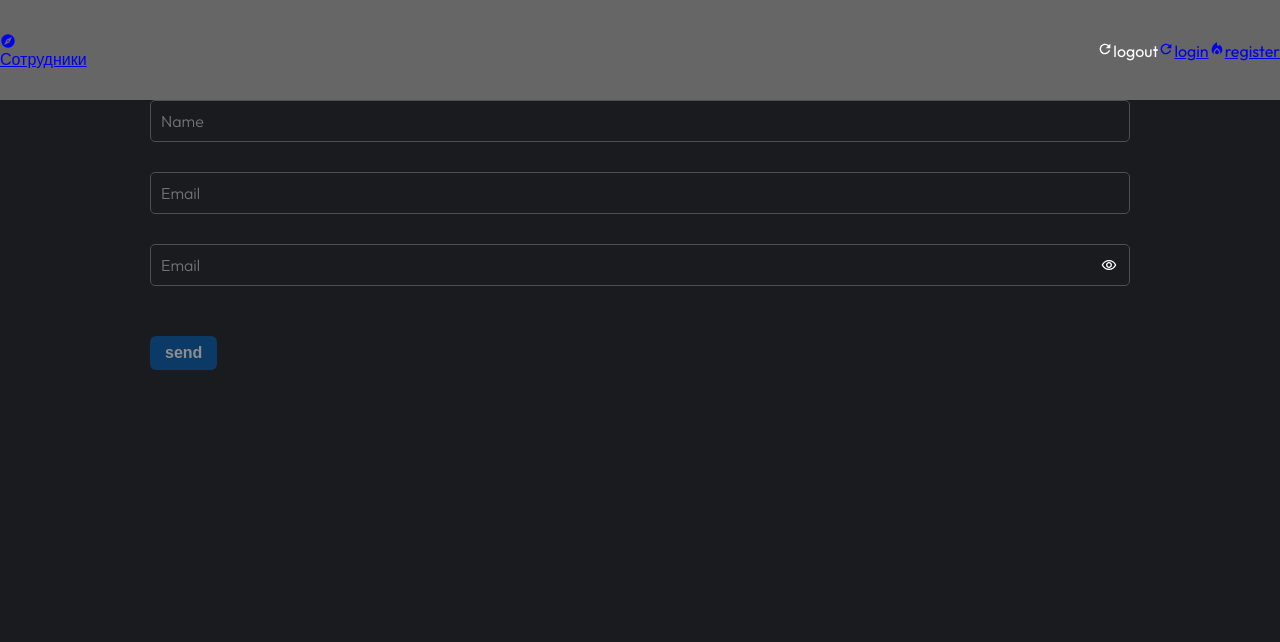
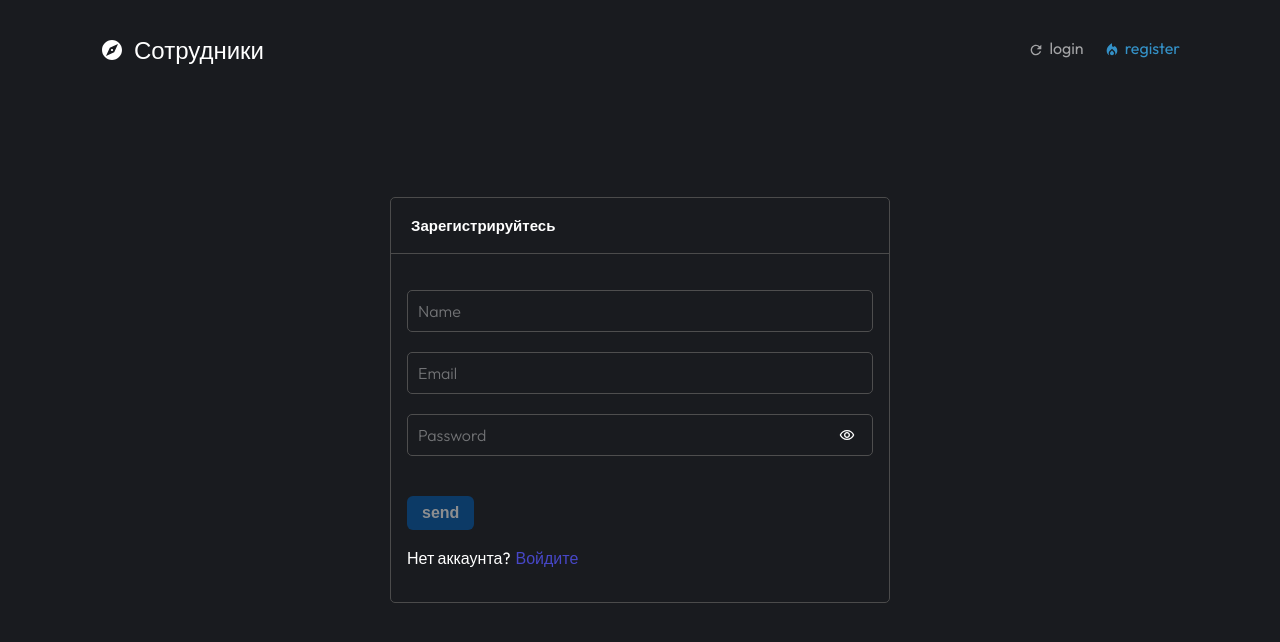
Before and after one commit to AlexLei1/employees-app-frontend, a Next.js app: page /register in a window 1280 px wide. Shown: the top 642 px of the page. Built offline with nearby package versions, Linux system fonts and the light colour scheme; no server answers.

Commit message:
added header styles

```diff
--- a/src/app/components/layout/header/Header.tsx
+++ b/src/app/components/layout/header/Header.tsx
@@ -2,10 +2,14 @@ import { FC, MouseEvent, forwardRef } from 'react'
 import styles from './header.module.scss'
 import Link from 'next/link'
 import {MaterialIcon} from '@/ui/icons/MaterialIcon'
+import { dataLink } from './header.data'
+import cn from 'classnames'
+import { useRouter } from 'next/router';
 
 
 const Header: FC = () => {
 
+const { asPath } = useRouter()
 	// const logoutHandler = (e: MouseEvent<HTMLAnchorElement>) => {
 	// 	e.preventDefault()
 	// 	logout()
@@ -15,34 +19,31 @@ const Header: FC = () => {
 
 	return (
 		<header className={styles.header}>
-
 			<div>
 				<Link href={'/'}>
 					<MaterialIcon name={'MdExplore'}/>
-					<h2>Сотрудники</h2>
+					<h1>Сотрудники</h1>
 				</Link>
 			</div>
 
-			<ul>
-				<li>
+
+			{false ?
 				<a onClick={() => console.log('logout')}>
 					<MaterialIcon name={'MdRefresh'}/>
 					<span>logout</span>
 				</a>
-				</li>
-				<li>
-					<Link href='/login'>
-						<MaterialIcon name={'MdRefresh'}/>
-						<span>login</span>
+				:
+				<ul>
+					{dataLink.map((link) => (
+						<li key={link.id}>
+								<Link className={cn({[styles.active]: asPath === link.path})} href={link.path}>
+									<MaterialIcon name={link.icon}/>
+									<span>{link.text}</span>
 								</Link>
 							</li>
-				<li>
-					<Link href='/register'>
-						<MaterialIcon name={'MdLocalFireDepartment'}/>
-						<span>register</span>
-					</Link>
-				</li>
-				</ul>
+					))}
+				</ul>}
+
 		</header>
 	)
 }
--- /dev/null
+++ b/src/app/components/layout/header/header.data.ts
@@ -0,0 +1,16 @@
+export const dataLink = [
+	{
+		id: 1,
+		path: '/login',
+		text: 'login',
+		icon: 'MdRefresh',
+		authorization: false
+	},
+	{
+		id: 2,
+		path: '/register',
+		text: 'register',
+		icon: 'MdLocalFireDepartment',
+		authorization: false
+	}
+]
--- a/src/app/components/layout/header/header.module.scss
+++ b/src/app/components/layout/header/header.module.scss
@@ -4,15 +4,50 @@
 	width: 100%;
 	display: flex;
 	justify-content: space-between;
-	background-color: rgb(102, 102, 102);
+	background-color: tra;
 	align-items: center;
+	padding: 0px 100px;
+	z-index: 1;
 
+	div {
+		a {
+			display: flex;
+			font-size: 24px;
+			color: white;
+			text-decoration: none;
+
+			h1 {
+				margin-left: 10px;
+			}
+		}
+	}
 
 	ul {
 		display: flex;
 
 		li {
+			margin-left: 20px;
 
+			a {
+				color: white;
+				opacity: .6;
+				text-decoration: none;
+				display: flex;
+				line-height: 12px;
+				span {
+					margin-left: 5px;
+				}
+
+				&:hover {
+					opacity: 1;
+					transition: ease-in-out .2s;
+				}
+			}
+
+			.active {
+				color: rgb(52, 145, 199);
+				opacity: 1;
+			}
 		}
 	}
 }
--- a/src/app/components/screens/auth/register/Register.tsx
+++ b/src/app/components/screens/auth/register/Register.tsx
@@ -3,7 +3,8 @@ import { SubmitHandler, useForm } from 'react-hook-form'
 import { validEmail } from '@/utils/regex';
 import Field from '@/components/ui/form-elements/Field';
 import Button from '@/components/ui/button/Button';
-
+import styles from './register.module.scss'
+import Link from 'next/link';
 interface Register {
 	name: string
 	email: string
@@ -14,7 +15,7 @@ const Register: FC = () => {
 	const {
 		register: registerInput,
 		handleSubmit,
-		formState: {errors},
+		formState: {errors, dirtyFields, isValid},
 		reset,
 		watch,
 	} = useForm<Register>({mode: 'onChange'})
@@ -28,18 +29,21 @@ const Register: FC = () => {
 
 
 	return (
-		<section>
+		<section className={styles.registerPage}>
+			<div>
+				<h1>Зарегистрируйтесь</h1>
 					<form onSubmit={handleSubmit(onSubmit)}>
 					<Field
 						{...registerInput("name", {
 							required: 'Введите имя',
 							minLength: {
-							value: 4,
-							message: 'Минимальное число символов 4'
+								value: 3,
+								message: 'Минимальное число символов 3'
 						}})}
 						type="text"
 						placeholder='Name'
 						error={errors.name}
+						dirty={dirtyFields.name}
 					/>
 					<Field
 						{...registerInput("email", {
@@ -52,6 +56,7 @@ const Register: FC = () => {
 						type="email"
 						placeholder='Email'
 						error={errors.email}
+						dirty={dirtyFields.email}
 					/>
 					<Field
 						{...registerInput("password", {
@@ -61,14 +66,21 @@ const Register: FC = () => {
 								message: 'Минимальное число символов 6'
 						}})}
 						type="password"
-					placeholder='Email'
-					error={errors.email}
+						placeholder='Password'
+						error={errors.password}
+						dirty={dirtyFields.password}
 					/>
-
-				<Button>
+					<Button >
 						send
 					</Button>
+
+					<div>
+						<span>Нет аккаунта?</span>
+						<Link href='/login'>Войдите</Link>
+					</div>
+
 				</form>
+			</div>
 		</section>
 	)
 }
--- a/src/app/components/screens/auth/register/register.module.scss
+++ b/src/app/components/screens/auth/register/register.module.scss
@@ -0,0 +1,35 @@
+.registerPage {
+	display: flex;
+	flex-direction: column;
+	justify-content: center;
+	height: 100vh;
+	max-width: 500px;
+
+	> div {
+		border: 1px solid rgb(75, 75, 75);
+		border-radius: 5px;
+
+		> h1 {
+			font-size: 15px;
+			font-weight: 700;
+			border-bottom: 1px solid rgb(75, 75, 75);
+			padding: 20px;
+		}
+
+		> form {
+			padding: 16px;
+
+			>div {
+				margin: 20px 0px;
+				> span {
+					margin-right: 5px;
+				}
+				> a {
+					text-decoration: none;
+					color: rgb(71, 71, 199);
+
+				}
+			}
+		}
+	}
+}
--- a/src/app/components/ui/button/Button.tsx
+++ b/src/app/components/ui/button/Button.tsx
@@ -1,12 +1,12 @@
 import {ButtonHTMLAttributes, FC} from 'react'
 import styles from './button.module.scss'
 
-export interface IButton extends ButtonHTMLAttributes<HTMLButtonElement> {isValid: boolean}
+export interface IButton extends ButtonHTMLAttributes<HTMLButtonElement> {isValid?: boolean}
 
-const Button:FC<IButton> = ({children, isValid, ...rest}) => {
+const Button:FC<IButton> = ({children, isValid = false, ...rest}) => {
   return (
 	<>
-		<button disabled={!isValid}  {...rest} className={styles.button}>
+		<button disabled={!isValid} {...rest} className={styles.button}>
 			<span>{children}</span>
 		</button>
 	</>
```
Also changed, not shown: src/app/types/icons.types.ts (line endings or trailing spaces). Lines whose indentation alone changed are shown as unchanged.
